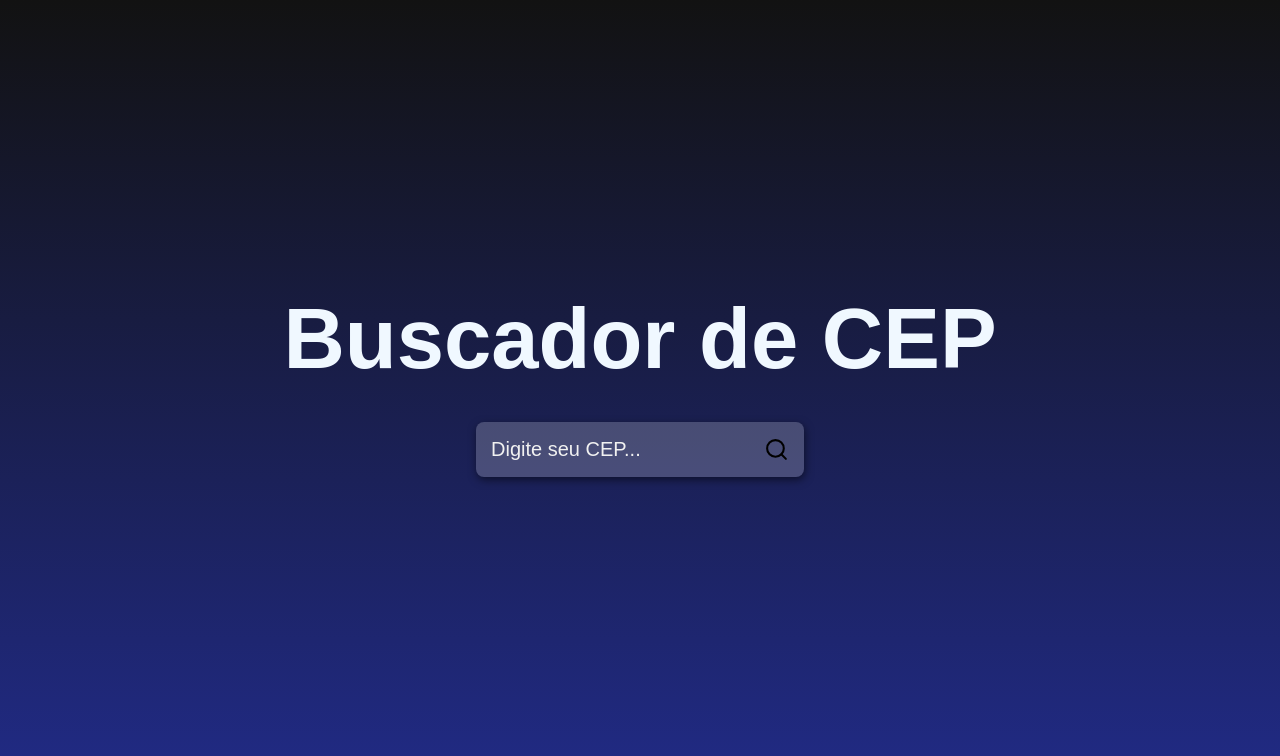
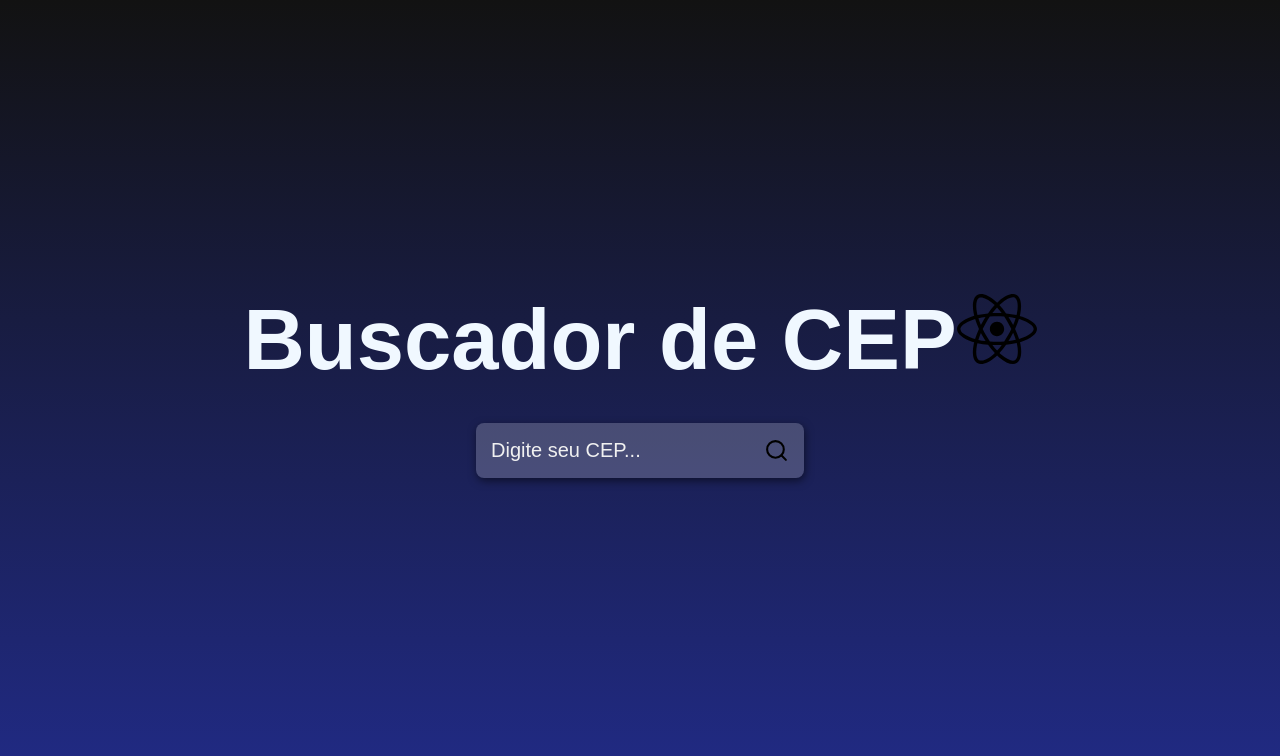
Before and after one commit to IataAnderson/Buscador-de-CEP-, a React (Vite) app: page / in a window 1280 px wide. Shown: the top 756 px of the page. Built offline with nearby package versions, Linux system fonts and the light colour scheme.

Commit message:
add logo do react

```diff
--- a/index.html
+++ b/index.html
@@ -5,6 +5,7 @@
     <link rel="icon" type="image/svg+xml" href="/src/favicon.svg" />
     <meta name="viewport" content="width=device-width, initial-scale=1.0" />
     <title>Buscador de CEP</title>
+
   </head>
   <body>
     <div id="root"></div>
--- a/src/App.jsx
+++ b/src/App.jsx
@@ -2,6 +2,7 @@ import { useState } from 'react'
 import {FiSearch} from 'react-icons/fi'
 import Api from './services/Api.jsx';
 import './styles.css';
+import {FaReact} from 'react-icons/fa'
 
 function App() {
   const [input, setInput] = useState('')
@@ -30,8 +31,12 @@ function App() {
 
   return (
     <div className="container">
-      <h1 className='title'>Buscador de CEP</h1>
+      <h1 className='title'>Buscador de CEP
+      {/*---- Inserindo icone com a lib "react-icons"---------------*/}
+       <FaReact className='iconeReact' size={80} color="#000" />
+       </h1>
 
+{/*-------------Criando DIV do input--------------*/}
       <div className='containerInput'>
         <input
         type="text"
@@ -39,6 +44,7 @@ function App() {
         value={input}
         onChange={(e) => setInput(e.target.value)}
          />
+         {/*------------------Criando botão---------------*/}
          <button className='buttonSearch' onClick={handleSearch}>
            <FiSearch size={25} color="#000" />
          </button>
--- a/src/index.css
+++ b/src/index.css
@@ -1,3 +1,4 @@
+/*Aplicando reset no css global - zerando tudo que o navegador tem por padrão*/
 *{
   margin: 0;
   padding: 0;
--- a/src/styles.css
+++ b/src/styles.css
@@ -12,10 +12,15 @@
     color: aliceblue;
     animation: fliptitle 2s;
 }
+.iconeReact:hover{
+    transform: scale(1.5);
+
+}
 
 @keyframes fliptitle {
     from{
         transform: rotateX(90deg);
+
     }
 to{
     transform: rotateX(0deg);
```
